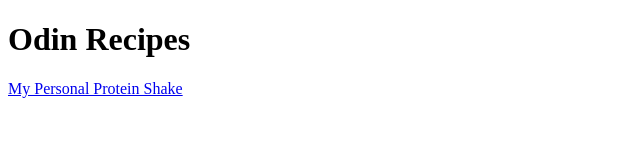
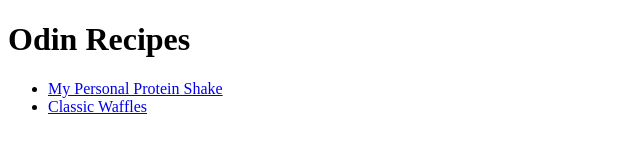
Before and after one commit to jaehyuneyea/odin_recipes, a plain HTML site: page index.html in a window 1280 px wide. Shown: the whole page, without its empty margins (0-640 px from the left). Drawn offline with Linux system fonts and the light colour scheme.

Commit message:
added recipe header for classic waffles and updated index.html

```diff
--- a/index.html
+++ b/index.html
@@ -7,6 +7,10 @@
 
   <body>
     <h1>Odin Recipes</h1>
-    <a href="./recipes/protein_shake.html">My Personal Protein Shake</a>
+    <ul>
+      <li><a href="./recipes/protein_shake.html">My Personal Protein Shake</a></li>
+      <li><a href="./recipes/classic_waffles.html">Classic Waffles</a></li>
+    </ul>
+
   </body>
 </html>
```
Also changed, not shown: recipes/classic_waffles.html (added, +12 -0 lines).
